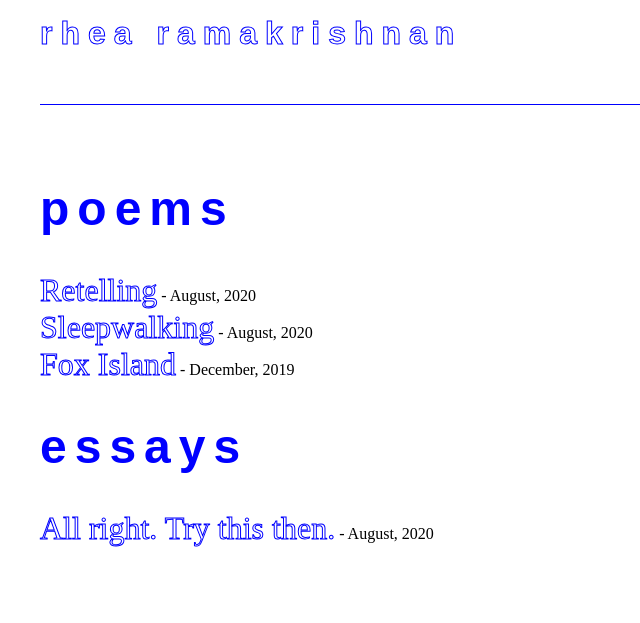
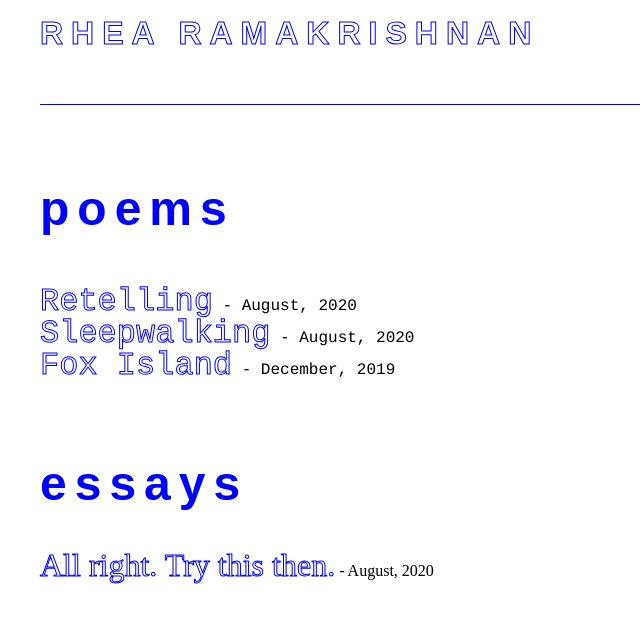
Before and after one commit to reram/reram.github.io, a Jekyll site: the page index.html, which Jekyll copies as it is, in a window 1280 px wide. Shown: the top 623 px of the page, without its empty margins (0-640 px from the left). Built offline with Jekyll 4.4.1, drawn with Linux system fonts in a browser that asks for light colours.

Commit message:
Update index.html

```diff
--- a/index.html
+++ b/index.html
@@ -9,17 +9,18 @@
   <!-- NAV -->
   <div id='menu-home'>
     <h3>
-      <a href='index.html'>rhea ramakrishnan</a><br><br>
+      <a href='index.html'>RHEA RAMAKRISHNAN</a><br><br>
     </h3>
   </div>
   <div id='container'>
     <h3>poems</h3><br><br>
-  <a href="https://www.havehashad.com/hadposts/retelling">Retelling</a> - August, 2020<br>
+    <p>
+    <a href="https://www.havehashad.com/hadposts/retelling">Retelling</a> - August, 2020<br>
   <a href="https://hoxiegorgereview.com/rhea-ramakrishnan/">Sleepwalking</a> - August, 2020<br>
   <a href="https://manzanomountainreview.com/rhea-r-poem-4">Fox Island</a> - December, 2019<br><br><br>
 
     <h3>essays</h3><br><br>
   <a href="https://bmr.unm.edu/2020/08/19/all-right-try-this-then/">All right. Try this then.</a> - August, 2020<br>
   </div>
-
+  </p>
   <!-- RIGHT SECTION -->
```
